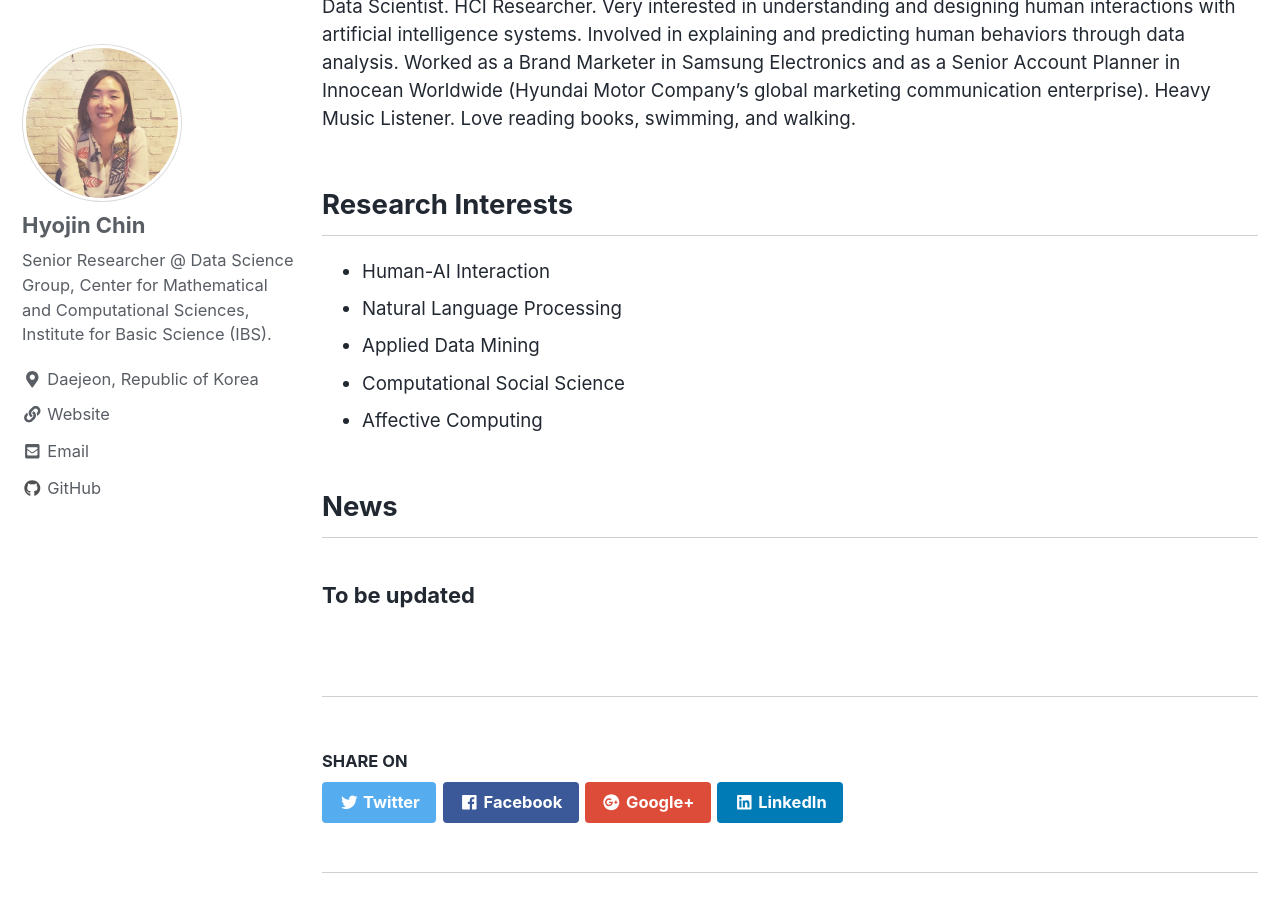
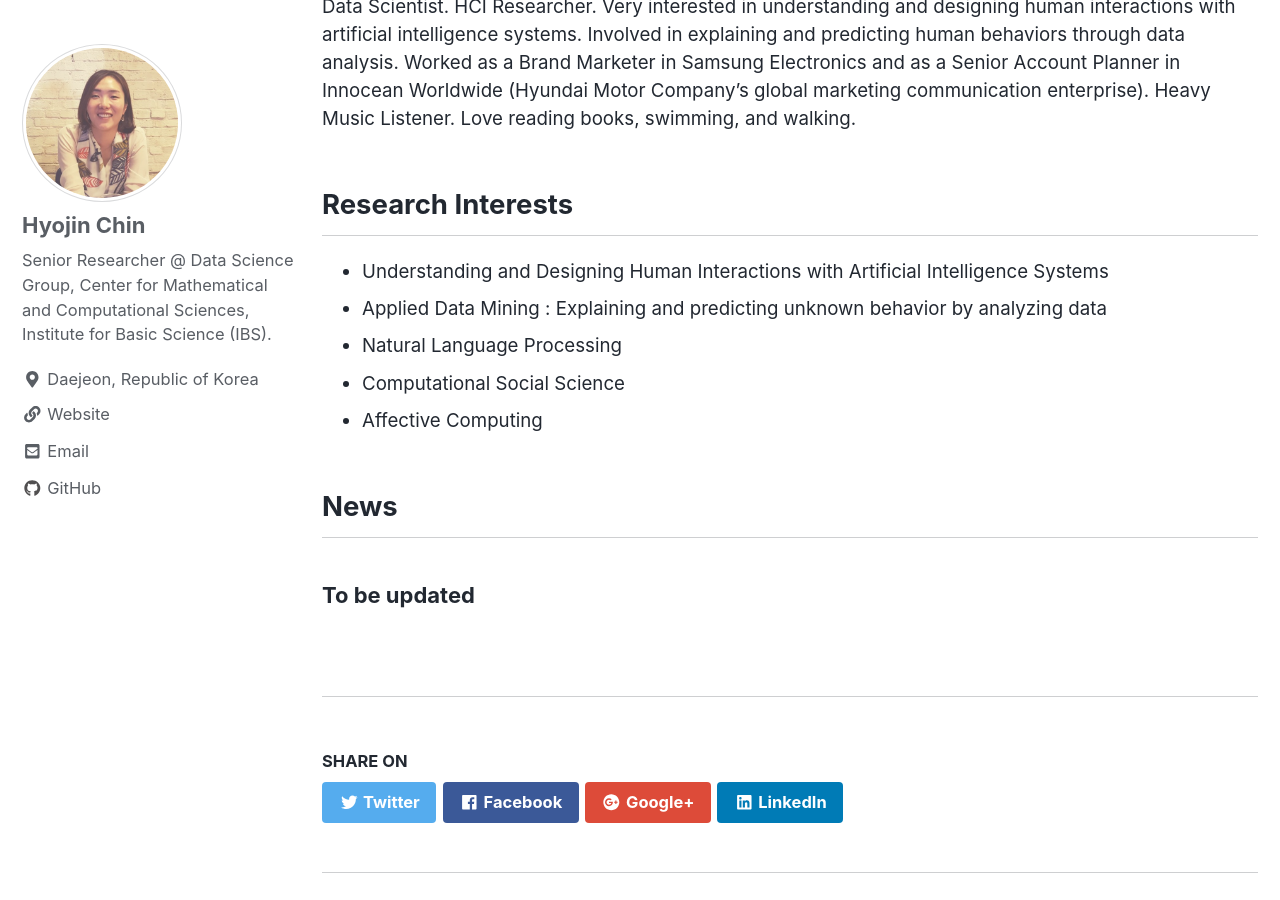
Before and after one commit to tesschin/tesschin.github.io, a Jekyll site: the page built from index.md, in a window 1280 px wide and 900 px high, scrolled down 558 px. Built offline with Jekyll 4.4.1, drawn with Linux system fonts in a browser that asks for light colours; nearby versions of some CDN libraries; the list of posts is cut into pages by our own code.

Commit message:
Update index.md

```diff
--- a/index.md
+++ b/index.md
@@ -19,9 +19,9 @@ Data Scientist. HCI Researcher. Very interested in understanding and designing h
 {: style="text-align: justify;"}
 
 ## Research Interests
-* Human-AI Interaction
+* Understanding and Designing Human Interactions with Artificial Intelligence Systems
+* Applied Data Mining : Explaining and predicting unknown behavior by analyzing data
 * Natural Language Processing
-* Applied Data Mining
 * Computational Social Science
 * Affective Computing
 
```
